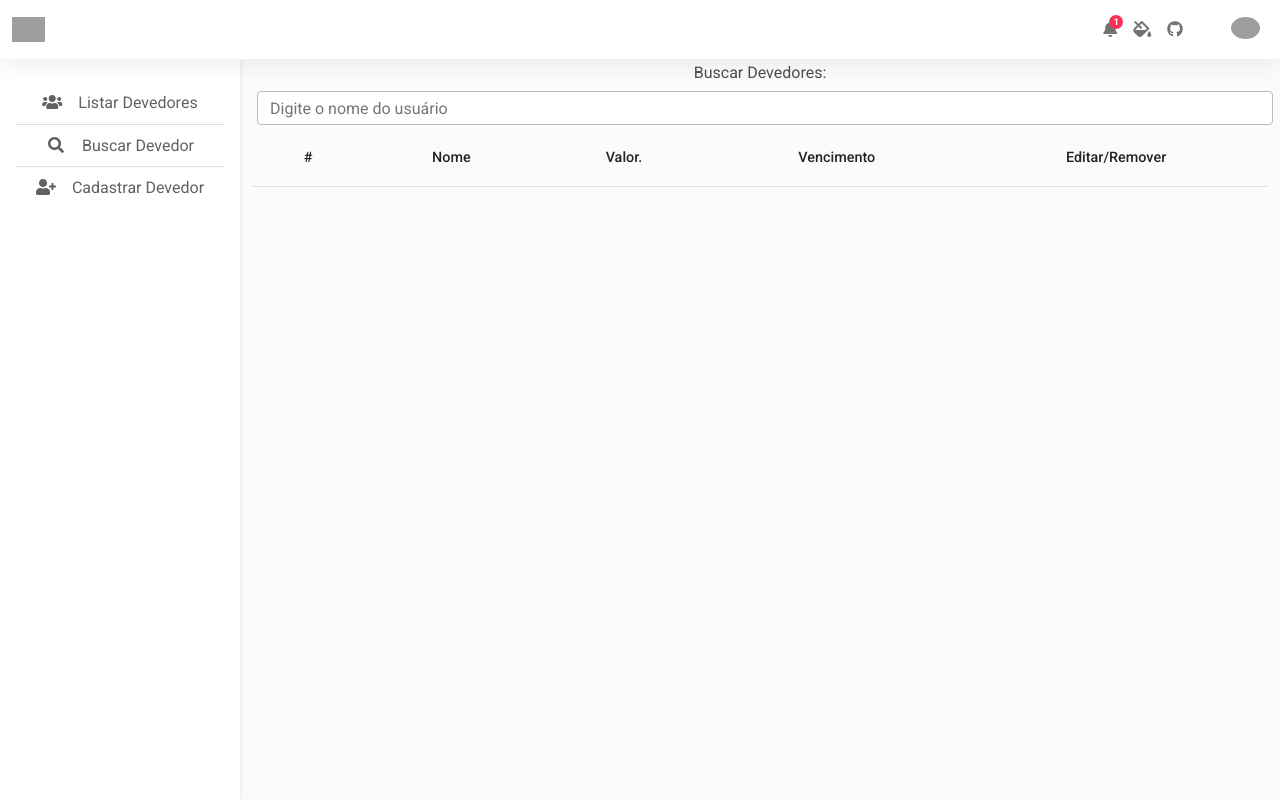
After one commit to RichardFawkes/Crud-PHP-POO, a PHP site: page /buscar.php in a window 1280 px wide. The commit adds this page. Run offline with PHP 8.4, Linux system fonts and the light colour scheme; lists and menus that the app fills with data are empty; some libraries are stand-ins or nearby versions; grey boxes are pictures that could not be loaded.

Commit message:
update-feature-tested final

```diff
--- /dev/null
+++ b/buscar.php
@@ -0,0 +1,69 @@
+<!DOCTYPE html>
+<html lang="en">
+
+
+<head>
+  <meta charset="UTF-8" />
+  <meta name="viewport" content="width=device-width, initial-scale=1, shrink-to-fit=no" />
+  <meta http-equiv="x-ua-compatible" content="ie=edge" />
+  <title>Crud Devedores PHP </title>
+  <!-- Font Awesome -->
+  <link rel="stylesheet" href="https://use.fontawesome.com/releases/v5.11.2/css/all.css" />
+  <!-- Google Fonts Roboto -->
+  <link rel="stylesheet" href="https://fonts.googleapis.com/css2?family=Roboto:wght@300;400;500;700&display=swap" />
+  <!-- MDB -->
+  <link rel="stylesheet" href="css/mdb.min.css" />
+  <!-- Custom styles -->
+  <link rel="stylesheet" href="css/admin.css" />
+  <link rel="stylesheet" href="css/styles.css" />
+
+  <script src="https://cdnjs.cloudflare.com/ajax/libs/Chart.js/2.9.4/Chart.min.js" integrity="sha512-d9xgZrVZpmmQlfonhQUvTR7lMPtO7NkZMkA0ABN3PHCbKA5nqylQ/yWlFAyY6hYgdF1Qh6nYiuADWwKB4C2WSw=="
+    crossorigin="anonymous"></script>
+</head>
+
+<body>
+  <!--Main Navigation-->
+  <header>
+
+<?php include_once('inc/sidebar.php');?>
+<?php include_once('inc/navbar.php')?>
+  </header>
+  <!--Main Navigation-->
+
+  <main>
+  <div class="container main " style="margin-top:60px">
+		<form method="POST" id="form-pesquisa" action="">
+			<label>Buscar Devedores: </label>
+			<input class="form-control" type="text" name="pesquisa" id="pesquisa" placeholder="Digite o nome do usuário" >
+		</form>
+		<table class="table table-striped">
+  <thead>
+    <tr>
+      <th scope="col">#</th>
+      <th scope="col">Nome </th>
+      <th scope="col">Valor.</th>
+      <th scope="col">Vencimento</th>
+      <th scope="col">Editar/Remover</th>
+
+    </tr>
+  </thead>
+  <tbody class="resultado">
+
+  </tbody>
+</table>
+
+
+
+  </div>
+  </main>
+  <!--Main layout-->
+  <!-- MDB -->
+  <script type="text/javascript" src="js/mdb.min.js"></script>
+  <!-- Custom scripts -->
+  <script type="text/javascript" src="js/admin.js"></script>
+  <script type="text/javascript" src="//ajax.googleapis.com/ajax/libs/jquery/2.2.3/jquery.min.js"></script>
+	<script type="text/javascript" src="personalizado2.js"></script>
+
+</body>
+
+</html>
--- a/inc/sidebar.php
+++ b/inc/sidebar.php
@@ -10,6 +10,15 @@
     }
           ?>">
             <i class="fas fa-users fa-fw me-3"></i><span>Listar Devedores</span></a>
+
+
+            <a href="buscar.php" class="list-group-item list-group-item-action py-2 ripple <?php
+    if ($url == "/Teste-PHP-CRUD/buscar.php") {
+      echo "active";
+    }
+          ?>">
+            <i class="fas fa-search fa-fw me-3"></i></i><span>Buscar Devedor</span>
+          </a>
 
 
 
--- /dev/null
+++ b/personalizado2.js
@@ -0,0 +1,17 @@
+$(function(){
+	$("#pesquisa").keyup(function(){
+		//Recuperar o valor do campo
+		var pesquisa = $(this).val();
+
+		//Verificar se há algo digitado
+		if(pesquisa != ''){
+			var dados = {
+				palavra : pesquisa
+			}
+			$.post('proc_pesq_user.php', dados, function(retorna){
+				//Mostra dentro da ul os resultado obtidos
+				$(".resultado").html(retorna);
+			});
+		}
+	});
+});
```
Also changed, not shown: README.md.
